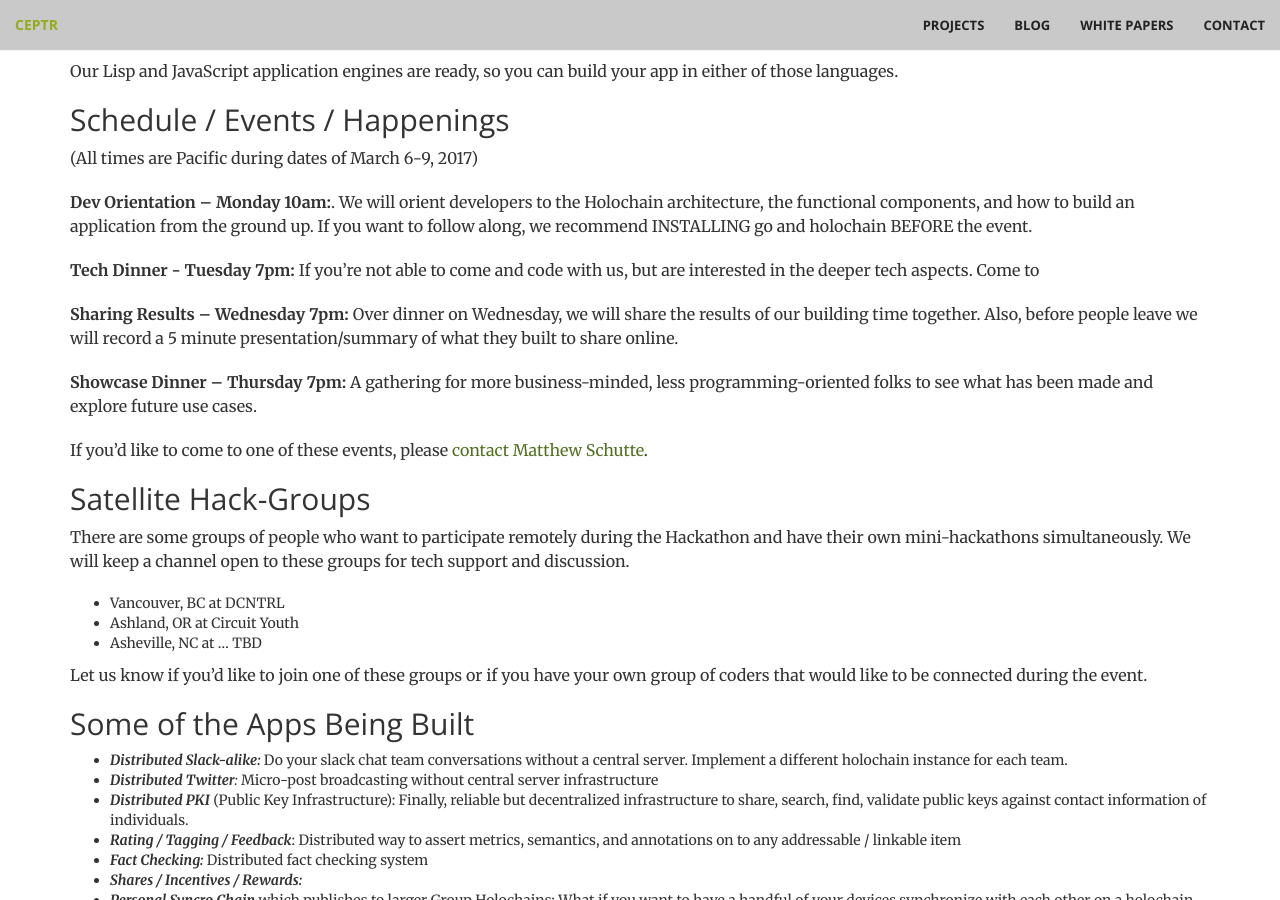
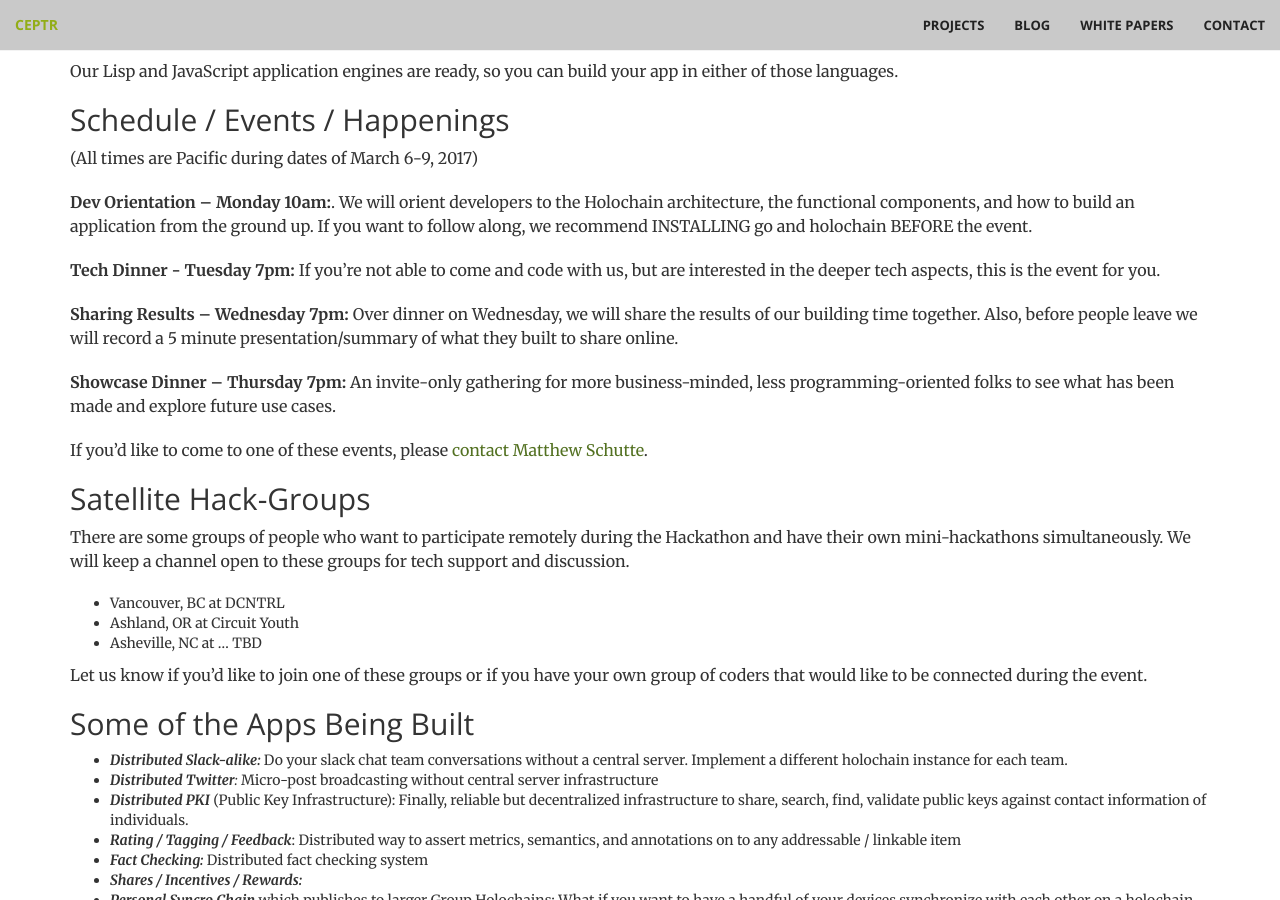
Before and after one commit to metacurrency/ceptr-org, a Jekyll site: the page built from hackathons.md, in a window 1280 px wide and 900 px high, scrolled down 1317 px. Built offline with Jekyll 4.4.1, drawn with Linux system fonts in a browser that asks for light colours.

Commit message:
update dinner details

```diff
--- a/hackathons.md
+++ b/hackathons.md
@@ -42,11 +42,11 @@ Our Lisp and JavaScript application engines are ready, so you can build your app
 
 **Dev Orientation -- Monday 10am:**. We will orient developers to the Holochain architecture, the functional components, and how to build an application from the ground up. If you want to follow along, we recommend INSTALLING go and holochain BEFORE the event.
 
-**Tech Dinner - Tuesday 7pm:** If you're not able to come and code with us, but are interested in the deeper tech aspects. Come to
+**Tech Dinner - Tuesday 7pm:** If you're not able to come and code with us, but are interested in the deeper tech aspects, this is the event for you.
 
 **Sharing Results -- Wednesday 7pm:** Over dinner on Wednesday, we will share the results of our building time together. Also, before people leave we will record a 5 minute presentation/summary of what they built to share online.
 
-**Showcase Dinner -- Thursday 7pm:** A gathering for more business-minded, less programming-oriented folks to see what has been made and explore future use cases.
+**Showcase Dinner -- Thursday 7pm:** An invite-only gathering for more business-minded, less programming-oriented folks to see what has been made and explore future use cases.
 
 If you'd like to come to one of these events, please [contact Matthew Schutte](http://matthewschutte.com/contact/).
 
```
